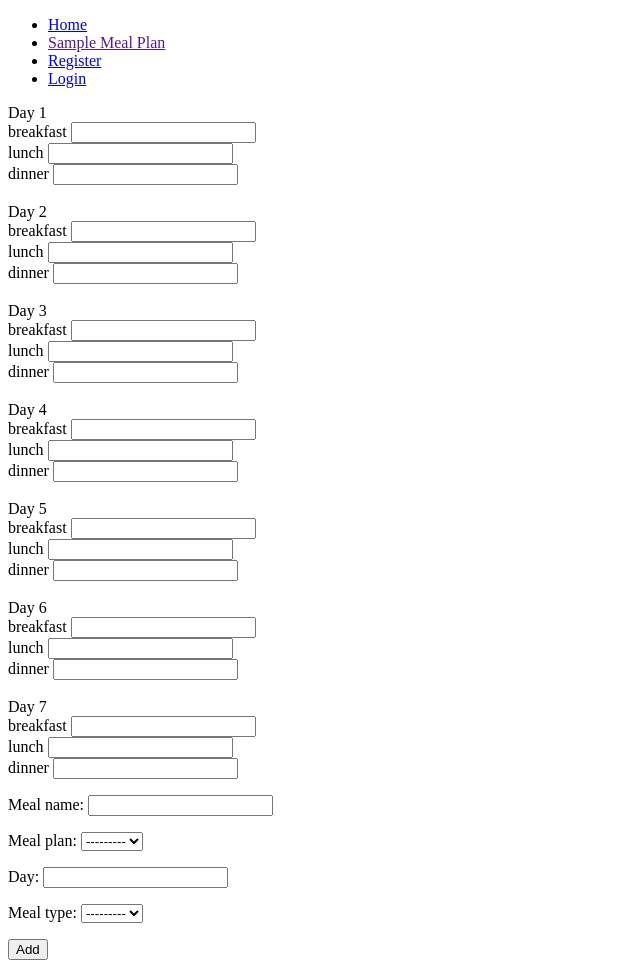
After one commit to 4n4ru/CI-PP4-Meal-Planner, a Django app: template templates/add_meal_plan.html in a window 1280 px wide. The commit adds this page. Shown: the whole page, without its empty margins (0-640 px from the left). Run offline with Django 3.2, Linux system fonts and the light colour scheme; the template is opened without the code that fills it: values that come from a table or form of the project are taken from there, others are empty.

Commit message:
Feat: Add code to create new meal plan

```diff
--- a/mealplanner/settings.py
+++ b/mealplanner/settings.py
@@ -145,7 +145,7 @@ DEFAULT_FILE_STORAGE = 'cloudinary_storage.storage.MediaCloudinaryStorage'
 STATIC_URL = '/static/'
 STATICFILES_STORAGE = 'cloudinary_storage.storage.StaticHashedCloudinaryStorage'
 STATICFILES_DIRS = [os.path.join(BASE_DIR, 'static'), ]
-STATIC_ROOT  = os.path.join(BASE_DIR, 'staticfiles')
+STATIC_ROOT = os.path.join(BASE_DIR, 'staticfiles')
 
 
 # Default primary key field type
--- /dev/null
+++ b/planner/forms.py
@@ -0,0 +1,30 @@
+from django import forms
+from .models import MealPlan, MealType, Meal
+
+
+class DateInput(forms.DateInput):
+    input_type = 'date'
+
+
+class MealPlanForm(forms.ModelForm):
+
+    class Meta:
+        model = MealPlan
+        fields = ('start_date',)
+        widgets = {
+            'made_on': DateInput(),
+        }
+
+
+class MealTypeForm(forms.ModelForm):
+
+    class Meta:
+        model = MealType
+        fields = ('meal_type_name',)
+
+
+class MealForm(forms.ModelForm):
+
+    class Meta:
+        model = Meal
+        fields = ('meal_name', 'meal_plan', 'day', 'meal_type')
--- /dev/null
+++ b/templates/add_meal_plan.html
@@ -0,0 +1,125 @@
+{% extends 'base.html' %}
+
+{% block content %}
+
+<div class="container">
+    <div class="day-1">
+        <label for="">Day 1</label>
+        <div class="breakfast">
+            <label for="">breakfast</label>
+            <input type="text">
+        </div>
+        <div class="lunch">
+            <label for="">lunch</label>
+            <input type="text">
+        </div>
+        <div class="dinner">
+            <label for="">dinner</label>
+            <input type="text">
+        </div>
+    </div>
+    <br>
+    <div class="day-2">
+        <label for="">Day 2</label>
+        <div class="breakfast">
+            <label for="">breakfast</label>
+            <input type="text">
+        </div>
+        <div class="lunch">
+            <label for="">lunch</label>
+            <input type="text">
+        </div>
+        <div class="dinner">
+            <label for="">dinner</label>
+            <input type="text">
+        </div>
+    </div>
+    <br>
+    <div class="day-3">
+        <label for="">Day 3</label>
+        <div class="breakfast">
+            <label for="">breakfast</label>
+            <input type="text">
+        </div>
+        <div class="lunch">
+            <label for="">lunch</label>
+            <input type="text">
+        </div>
+        <div class="dinner">
+            <label for="">dinner</label>
+            <input type="text">
+        </div>
+    </div>
+    <br>
+    <div class="day-4">
+        <label for="">Day 4</label>
+        <div class="breakfast">
+            <label for="">breakfast</label>
+            <input type="text">
+        </div>
+        <div class="lunch">
+            <label for="">lunch</label>
+            <input type="text">
+        </div>
+        <div class="dinner">
+            <label for="">dinner</label>
+            <input type="text">
+        </div>
+    </div>
+    <br>
+    <div class="day-5">
+        <label for="">Day 5</label>
+        <div class="breakfast">
+            <label for="">breakfast</label>
+            <input type="text">
+        </div>
+        <div class="lunch">
+            <label for="">lunch</label>
+            <input type="text">
+        </div>
+        <div class="dinner">
+            <label for="">dinner</label>
+            <input type="text">
+        </div>
+    </div>
+    <br>
+    <div class="day-6">
+        <label for="">Day 6</label>
+        <div class="breakfast">
+            <label for="">breakfast</label>
+            <input type="text">
+        </div>
+        <div class="lunch">
+            <label for="">lunch</label>
+            <input type="text">
+        </div>
+        <div class="dinner">
+            <label for="">dinner</label>
+            <input type="text">
+        </div>
+    </div>
+    <br>
+    <div class="day-7">
+        <label for="">Day 7</label>
+        <div class="breakfast">
+            <label for="">breakfast</label>
+            <input type="text">
+        </div>
+        <div class="lunch">
+            <label for="">lunch</label>
+            <input type="text">
+        </div>
+        <div class="dinner">
+            <label for="">dinner</label>
+            <input type="text">
+        </div>
+    </div>
+</div>
+<form method="POST" action="add">
+    {{ meal_form.as_p }}
+    {% csrf_token %}
+    <button type="submit">Add</button>
+</form>
+
+
+{% endblock %}
--- a/templates/base.html
+++ b/templates/base.html
@@ -1,4 +1,5 @@
 {% load static %}
+
 <!DOCTYPE html>
 <html lang="en">
 <head>
@@ -11,12 +12,15 @@
     <!-- Navigation -->
     <nav>
         <ul>
-            <li><a href=""></a>Home</li>
+            <li><a href="{% url 'home' %}">Home</a></li>
+
             {% if user.is_authenticated %}
+            <li><a href="{% url 'pick_start_date' %}">Meal Plan</a></li>
             <li>
                 <a href="{% url 'account_logout' %}">Logout</a>
             </li>
             {% else %}
+            <li><a href="">Sample Meal Plan</a></li>
             <li>
                 <a href="{% url 'account_signup' %}">Register</a>
             </li>
```
Also changed, not shown: planner/views.py (+45 -2 lines), templates/index.html (+6 -1 lines), templates/pick_start_date.html (added, +17 -0 lines).
